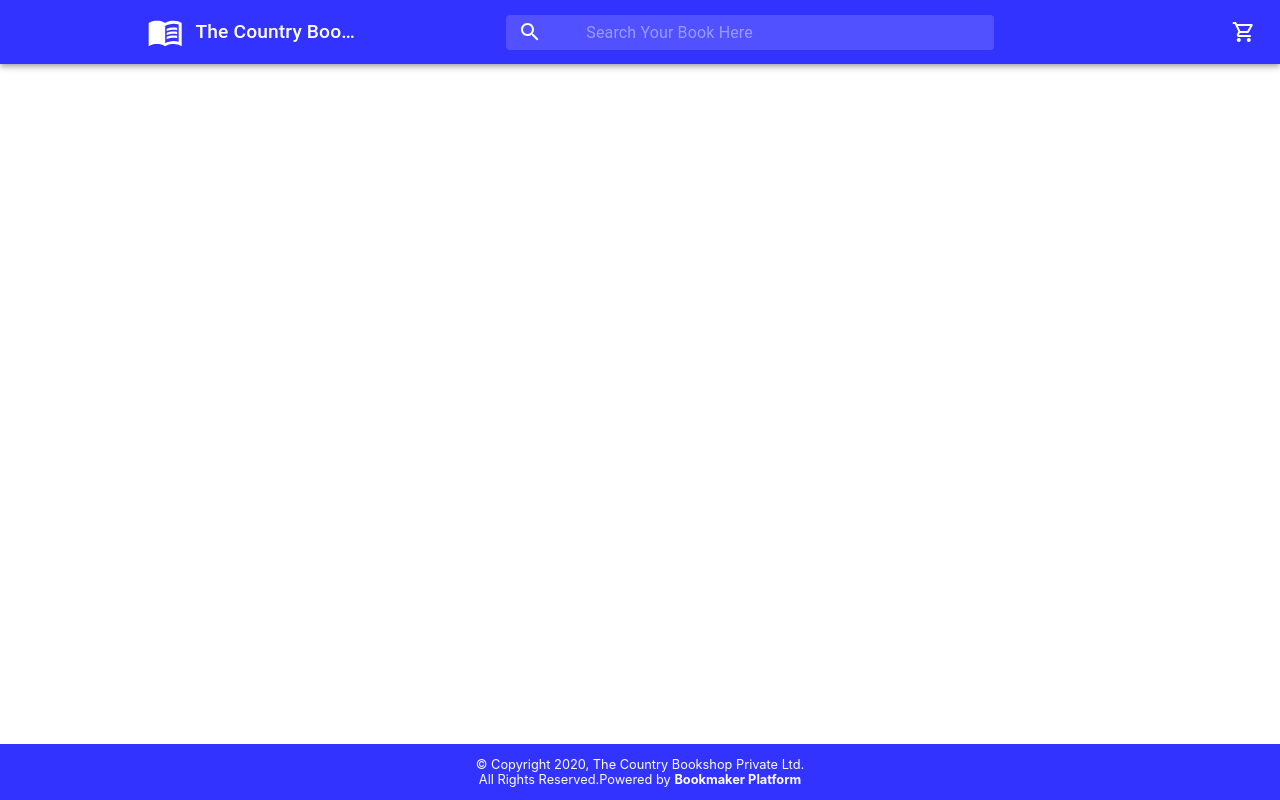
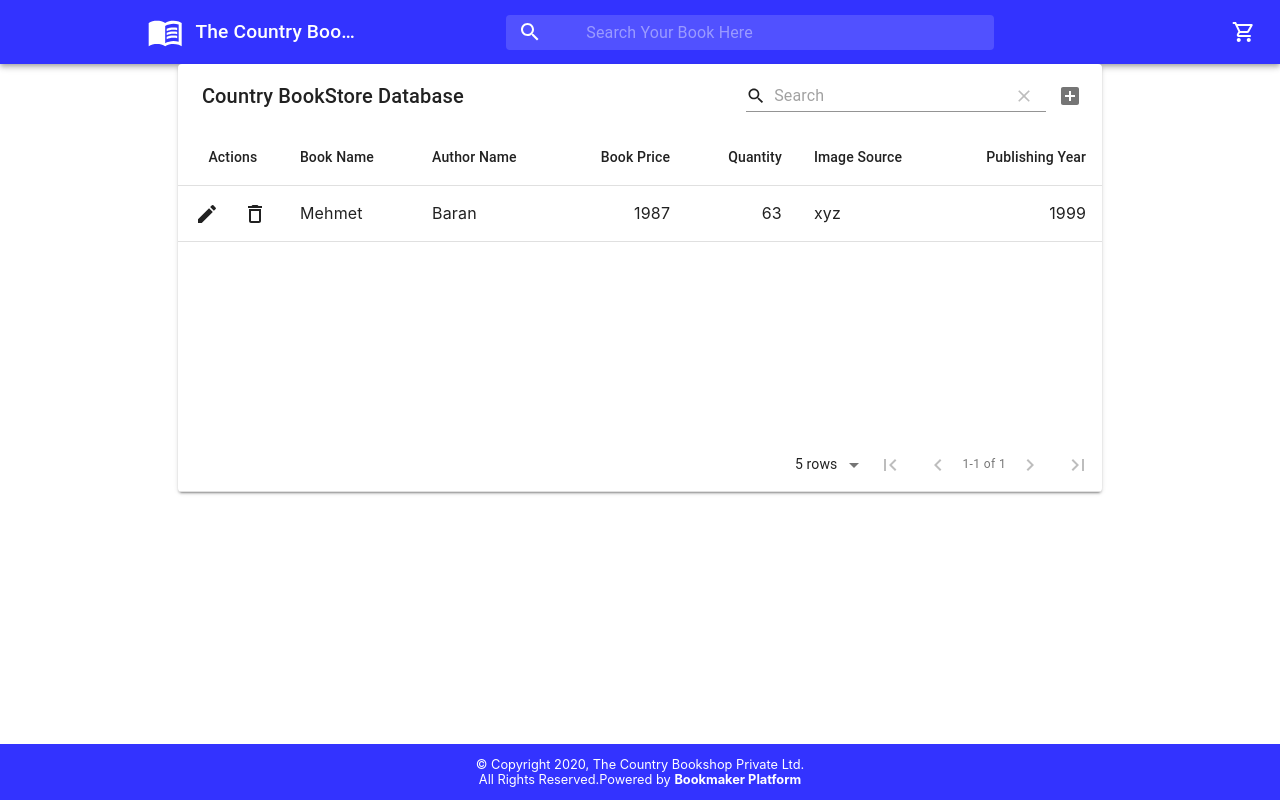
Before and after one commit to karthik-karotra/Online-Book-Store-FrontEnd-In-React-JS, a React (Create React App) app: page / in a window 1280 px wide. Built offline with nearby package versions, Linux system fonts and the light colour scheme.

Commit message:
ADDED:UI For Adding Book Details

```diff
--- a/package.json
+++ b/package.json
@@ -9,6 +9,7 @@
     "@testing-library/react": "^9.5.0",
     "@testing-library/user-event": "^7.2.1",
     "axios": "^0.19.2",
+    "material-table": "^1.57.2",
     "react": "^16.13.1",
     "react-dom": "^16.13.1",
     "react-scripts": "3.4.1"
--- a/src/App.css
+++ b/src/App.css
@@ -23,3 +23,9 @@
     text-align: center;
     font-size: 80%;
 }
+
+.adminfrontpage {
+    display: flex;
+    align-items: center;
+    justify-content: center;
+}
--- a/src/App.js
+++ b/src/App.js
@@ -2,11 +2,15 @@ import React from 'react';
 import './App.css';
 import TopNavigationBar from "./components/TopNavigationBar";
 import BottomBar from "./components/BottomBar";
+import AdminFrontPage from "./components/AdminFrontPage";
 
 function App() {
     return (
         <div>
             <TopNavigationBar/>
+            <div className="adminfrontpage">
+                <AdminFrontPage/>
+            </div>
             <BottomBar/>
         </div>
     );
--- /dev/null
+++ b/src/components/AdminFrontPage.js
@@ -0,0 +1,106 @@
+import React from 'react';
+import MaterialTable from 'material-table';
+import {forwardRef} from 'react';
+import AddBox from '@material-ui/icons/AddBox';
+import ArrowDownward from '@material-ui/icons/ArrowDownward';
+import Check from '@material-ui/icons/Check';
+import ChevronLeft from '@material-ui/icons/ChevronLeft';
+import ChevronRight from '@material-ui/icons/ChevronRight';
+import Clear from '@material-ui/icons/Clear';
+import DeleteOutline from '@material-ui/icons/DeleteOutline';
+import Edit from '@material-ui/icons/Edit';
+import FilterList from '@material-ui/icons/FilterList';
+import FirstPage from '@material-ui/icons/FirstPage';
+import LastPage from '@material-ui/icons/LastPage';
+import Remove from '@material-ui/icons/Remove';
+import SaveAlt from '@material-ui/icons/SaveAlt';
+import Search from '@material-ui/icons/Search';
+import ViewColumn from '@material-ui/icons/ViewColumn';
+
+export default function MaterialTableDemo() {
+    const tableIcons = {
+        Add: forwardRef((props, ref) => <AddBox {...props} ref={ref}/>),
+        Check: forwardRef((props, ref) => <Check {...props} ref={ref}/>),
+        Clear: forwardRef((props, ref) => <Clear {...props} ref={ref}/>),
+        Delete: forwardRef((props, ref) => <DeleteOutline {...props} ref={ref}/>),
+        DetailPanel: forwardRef((props, ref) => <ChevronRight {...props} ref={ref}/>),
+        Edit: forwardRef((props, ref) => <Edit {...props} ref={ref}/>),
+        Export: forwardRef((props, ref) => <SaveAlt {...props} ref={ref}/>),
+        Filter: forwardRef((props, ref) => <FilterList {...props} ref={ref}/>),
+        FirstPage: forwardRef((props, ref) => <FirstPage {...props} ref={ref}/>),
+        LastPage: forwardRef((props, ref) => <LastPage {...props} ref={ref}/>),
+        NextPage: forwardRef((props, ref) => <ChevronRight {...props} ref={ref}/>),
+        PreviousPage: forwardRef((props, ref) => <ChevronLeft {...props} ref={ref}/>),
+        ResetSearch: forwardRef((props, ref) => <Clear {...props} ref={ref}/>),
+        Search: forwardRef((props, ref) => <Search {...props} ref={ref}/>),
+        SortArrow: forwardRef((props, ref) => <ArrowDownward {...props} ref={ref}/>),
+        ThirdStateCheck: forwardRef((props, ref) => <Remove {...props} ref={ref}/>),
+        ViewColumn: forwardRef((props, ref) => <ViewColumn {...props} ref={ref}/>)
+    };
+    const [state, setState] = React.useState({
+        columns: [
+            {title: 'Book Name', field: 'bookName'},
+            {title: 'Author Name', field: 'authorName'},
+            {title: 'Book Price', field: 'bookPrice', type: 'numeric'},
+            {title: 'Quantity', field: 'quantity', type: 'numeric'},
+            {title: 'Image Source', field: 'imageSource'},
+            {title: 'Publishing Year', field: 'publishingYear', type: 'numeric'},
+        ],
+        data: [
+            {
+                bookName: 'Mehmet',
+                authorName: 'Baran',
+                bookPrice: 1987,
+                quantity: 63,
+                imageSource: 'xyz',
+                publishingYear: 1999
+            },
+        ],
+    });
+
+    return (
+        <MaterialTable
+            icons={tableIcons}
+            title="Country BookStore Database"
+            columns={state.columns}
+            data={state.data}
+            editable={{
+                onRowAdd: (newData) =>
+                    new Promise((resolve) => {
+                        setTimeout(() => {
+                            resolve();
+                            setState((prevState) => {
+                                const data = [...prevState.data];
+                                data.push(newData);
+                                return {...prevState, data};
+                            });
+                        }, 600);
+                    }),
+                onRowUpdate: (newData, oldData) =>
+                    new Promise((resolve) => {
+                        setTimeout(() => {
+                            resolve();
+                            if (oldData) {
+                                setState((prevState) => {
+                                    const data = [...prevState.data];
+                                    data[data.indexOf(oldData)] = newData;
+                                    return {...prevState, data};
+                                });
+                            }
+                        }, 600);
+                    }),
+                onRowDelete: (oldData) =>
+                    new Promise((resolve) => {
+                        setTimeout(() => {
+                            resolve();
+                            setState((prevState) => {
+                                const data = [...prevState.data];
+                                data.splice(data.indexOf(oldData), 1);
+                                return {...prevState, data};
+                            });
+                        }, 600);
+                    }),
+            }}
+        />
+    );
+}
```
Also changed, not shown: 1 other file (tests, documents, lock files or other folders). Lines whose indentation alone changed are shown as unchanged.
